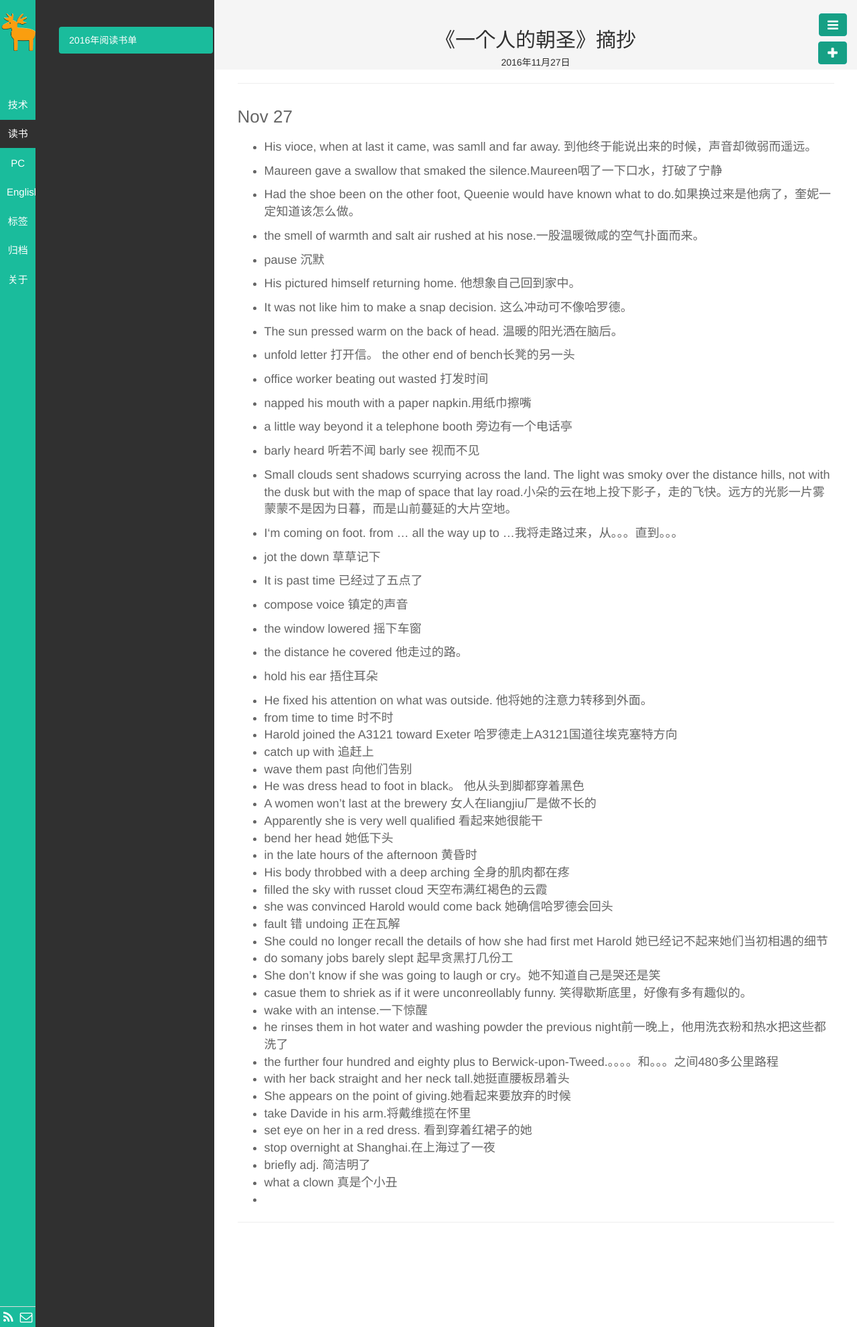
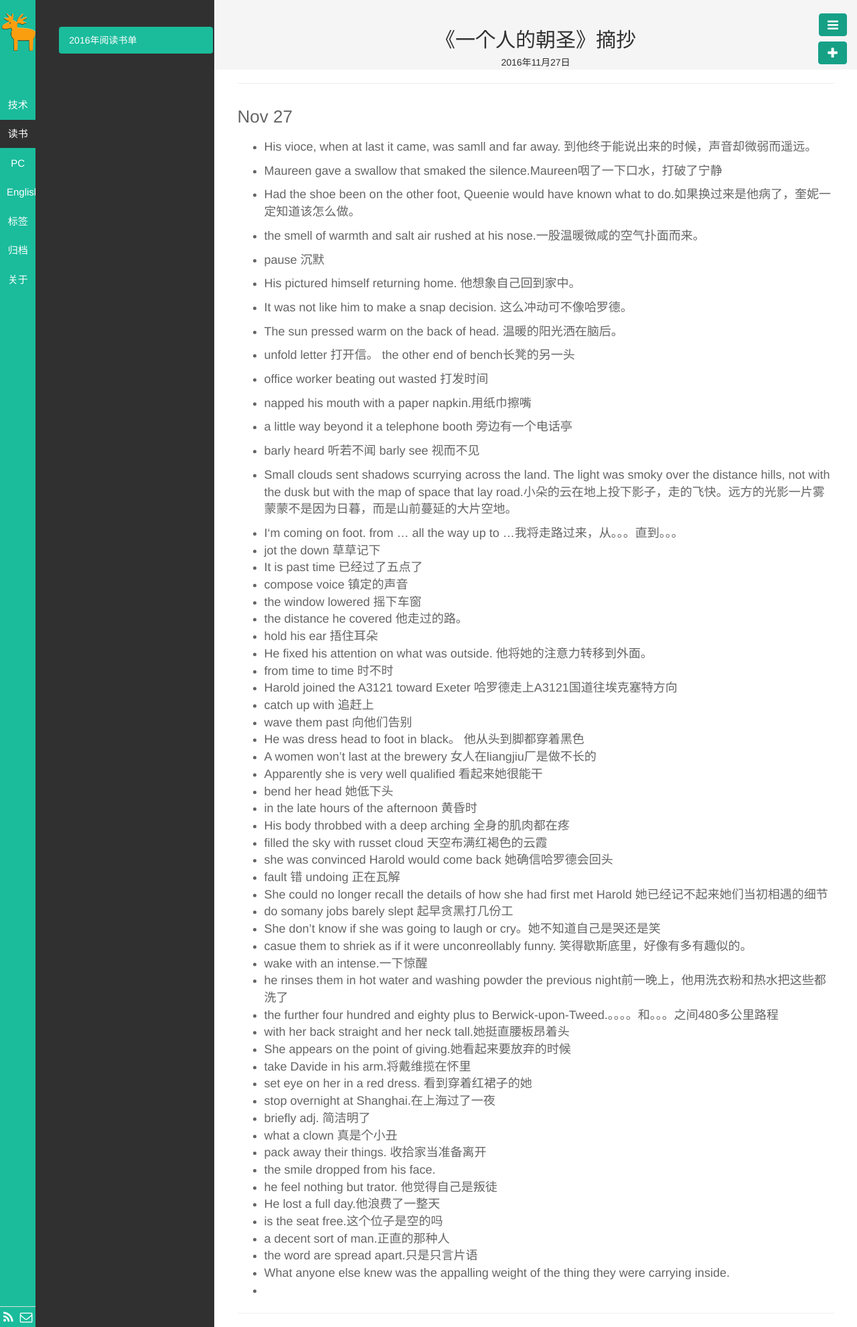
Before and after one commit to liyibing28/liyibing28.github.io, a Jekyll site: the page built from _posts/English as second language/2016-11-27-Fry.md, in a window 1280 px wide. Shown: the whole page at 67% size. Built offline with Jekyll 4.4.1, drawn with Linux system fonts in a browser that asks for light colours.

Commit message:
读书笔记

```diff
--- a/_posts/English as second language/2016-11-27-Fry.md
+++ b/_posts/English as second language/2016-11-27-Fry.md
@@ -43,26 +43,12 @@ description:
 
 
 - I‘m coming on foot. from ... all the way up to ...我将走路过来，从。。。直到。。。
-
-
 - jot the down 草草记下
-
-
 - It is past time 已经过了五点了
-
-
 - compose voice 镇定的声音
-
-
 - the window lowered 摇下车窗
-
-
 - the distance he covered 他走过的路。
-
-
 - hold his ear 捂住耳朵
-
-
 - He fixed his attention on what was outside. 他将她的注意力转移到外面。
 -  from time to time 时不时
 - Harold joined the A3121 toward Exeter 哈罗德走上A3121国道往埃克塞特方向
@@ -91,4 +77,12 @@ description:
 - stop overnight at Shanghai.在上海过了一夜
 - briefly adj. 简洁明了
 - what a clown 真是个小丑
+- pack away their things. 收拾家当准备离开
+- the smile dropped from his face.
+- he feel nothing but trator. 他觉得自己是叛徒
+- He lost a full day.他浪费了一整天
+- is the seat free.这个位子是空的吗
+- a decent sort of man.正直的那种人
+- the word are spread apart.只是只言片语
+- What anyone else knew was the appalling weight of the thing they were carrying inside.
 -
```
Also changed, not shown: README.md.
